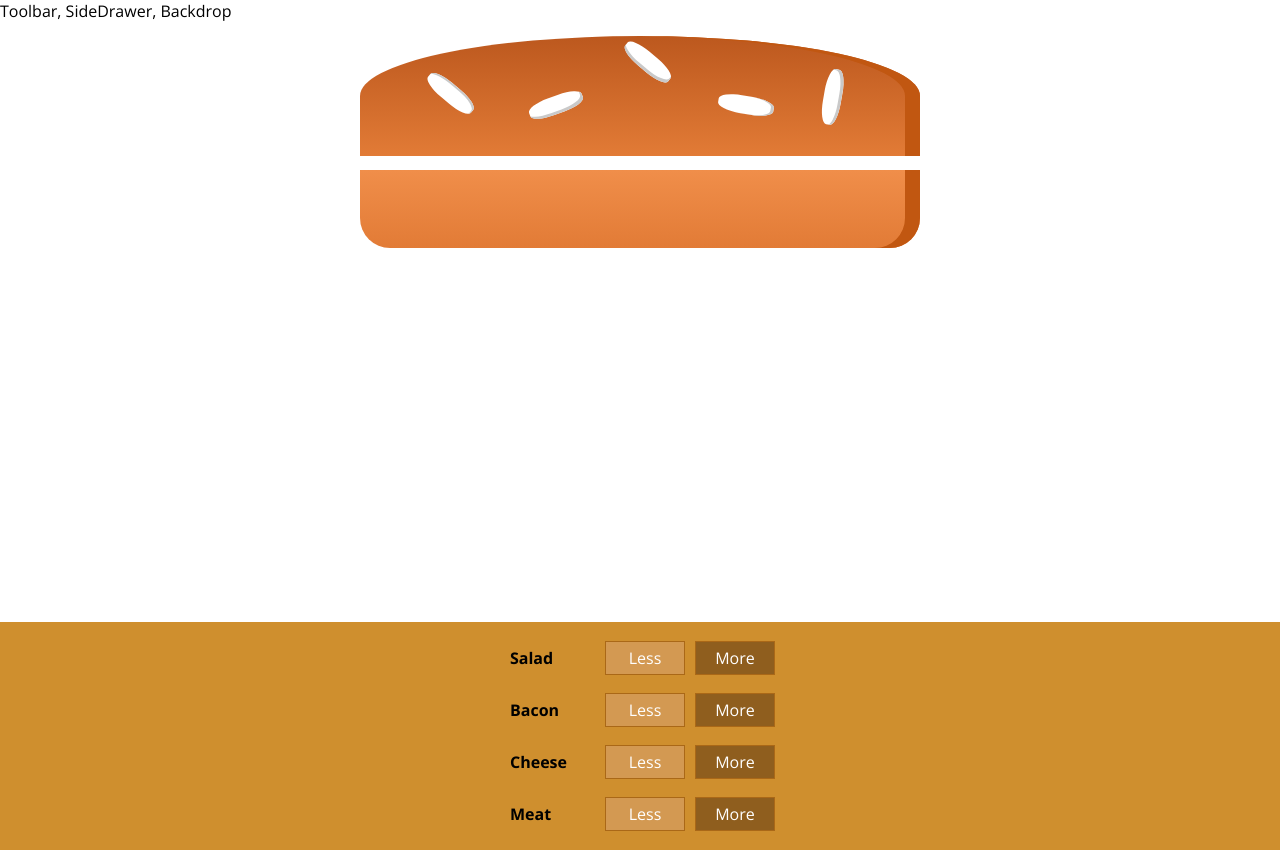
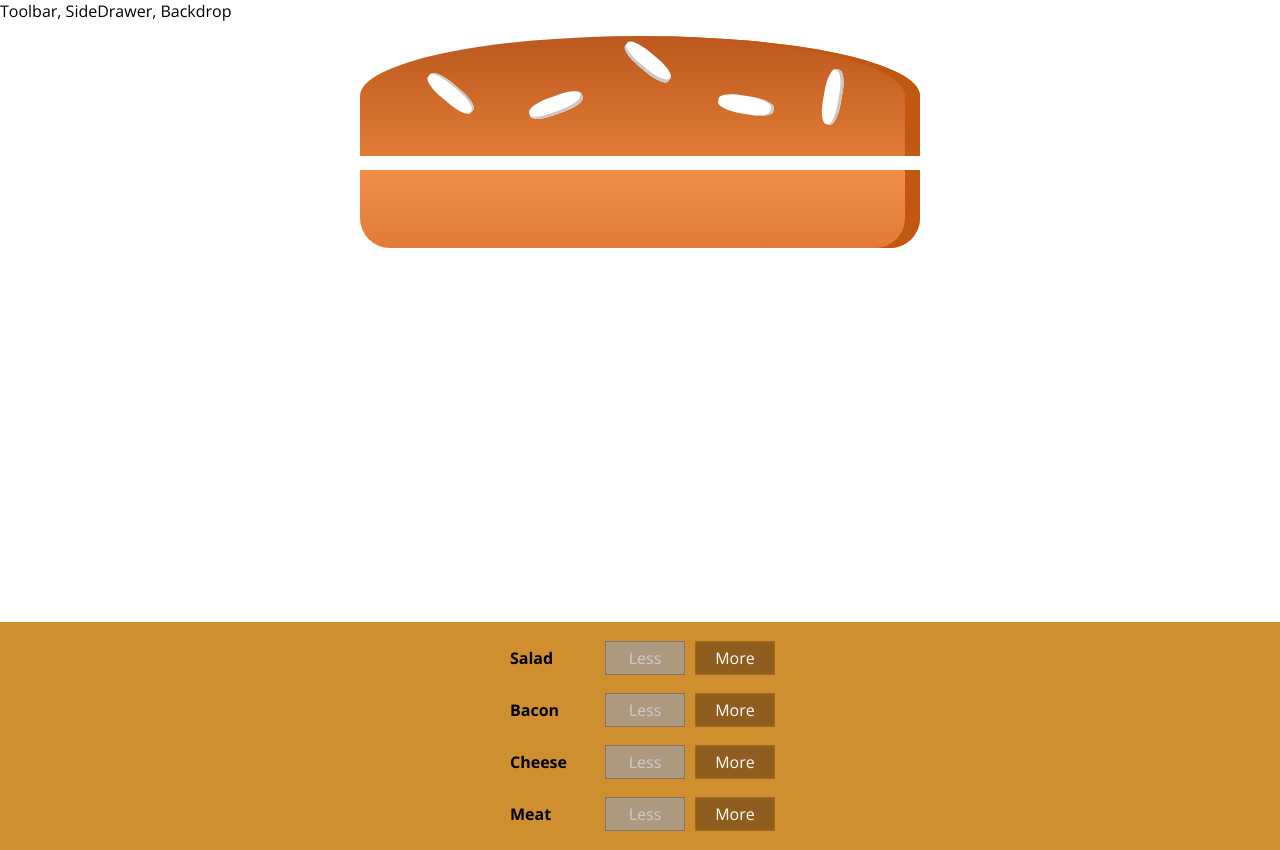
Before and after one commit to jupereirasilva/burger-builder, a React (Create React App) app: page / in a window 1280 px wide. Built offline with nearby package versions, Linux system fonts and the light colour scheme.

Commit message:
Add buttons event listeners and handlers

```diff
--- a/src/components/Burger/BuildControls/BuildControl/BuildControl.js
+++ b/src/components/Burger/BuildControls/BuildControl/BuildControl.js
@@ -6,8 +6,16 @@
   return (
     <div className={classes.BuildControl}>
       <div className={classes.Label}>{props.label}</div>
-      <button className={classes.Less}>Less</button>
-      <button className={classes.More}>More</button>
+      <button
+        className={classes.Less}
+        onClick={props.removed}
+        disabled={props.disabled}
+      >
+        Less
+      </button>
+      <button className={classes.More} onClick={props.added}>
+        More
+      </button>
     </div>
   );
 };
--- a/src/components/Burger/BuildControls/BuildControls.js
+++ b/src/components/Burger/BuildControls/BuildControls.js
@@ -14,7 +14,13 @@
   return (
     <div className={classes.BuildControls}>
       {controls.map(ctrl => (
-        <BuildControl key={ctrl.label} label={ctrl.label} />
+        <BuildControl
+          key={ctrl.label}
+          label={ctrl.label}
+          added={() => props.ingredientAdded(ctrl.type)}
+          removed={() => props.ingredientRemoved(ctrl.type)}
+          disabled={props.disabled[ctrl.type]}
+        />
       ))}
     </div>
   );
--- a/src/containers/BurgerBuilder/BurgerBuilder.js
+++ b/src/containers/BurgerBuilder/BurgerBuilder.js
@@ -13,11 +13,48 @@
     }
   };
 
+  addIngredientHandler = type => {
+    const oldCount = this.state.ingredients[type];
+    const updatedCount = oldCount + 1;
+    const updatedIngredients = {
+      ...this.state.ingredients
+    };
+    updatedIngredients[type] = updatedCount;
+    this.setState({
+      ingredients: updatedIngredients
+    });
+  };
+
+  removeIngredientHandler = type => {
+    const oldCount = this.state.ingredients[type];
+    if (oldCount <= 0) {
+      return;
+    }
+    const updatedCount = oldCount - 1;
+    const updatedIngredients = {
+      ...this.state.ingredients
+    };
+    updatedIngredients[type] = updatedCount;
+    this.setState({
+      ingredients: updatedIngredients
+    });
+  };
+
   render() {
+    const disabledInfo = {
+      ...this.state.ingredients
+    };
+    for (let key in disabledInfo) {
+      disabledInfo[key] = disabledInfo[key] <= 0;
+    }
     return (
       <div>
         <Burger ingredients={this.state.ingredients} />
-        <BuildControls />
+        <BuildControls
+          ingredientAdded={this.addIngredientHandler}
+          ingredientRemoved={this.removeIngredientHandler}
+          disabled={disabledInfo}
+        />
       </div>
     );
   }
```
